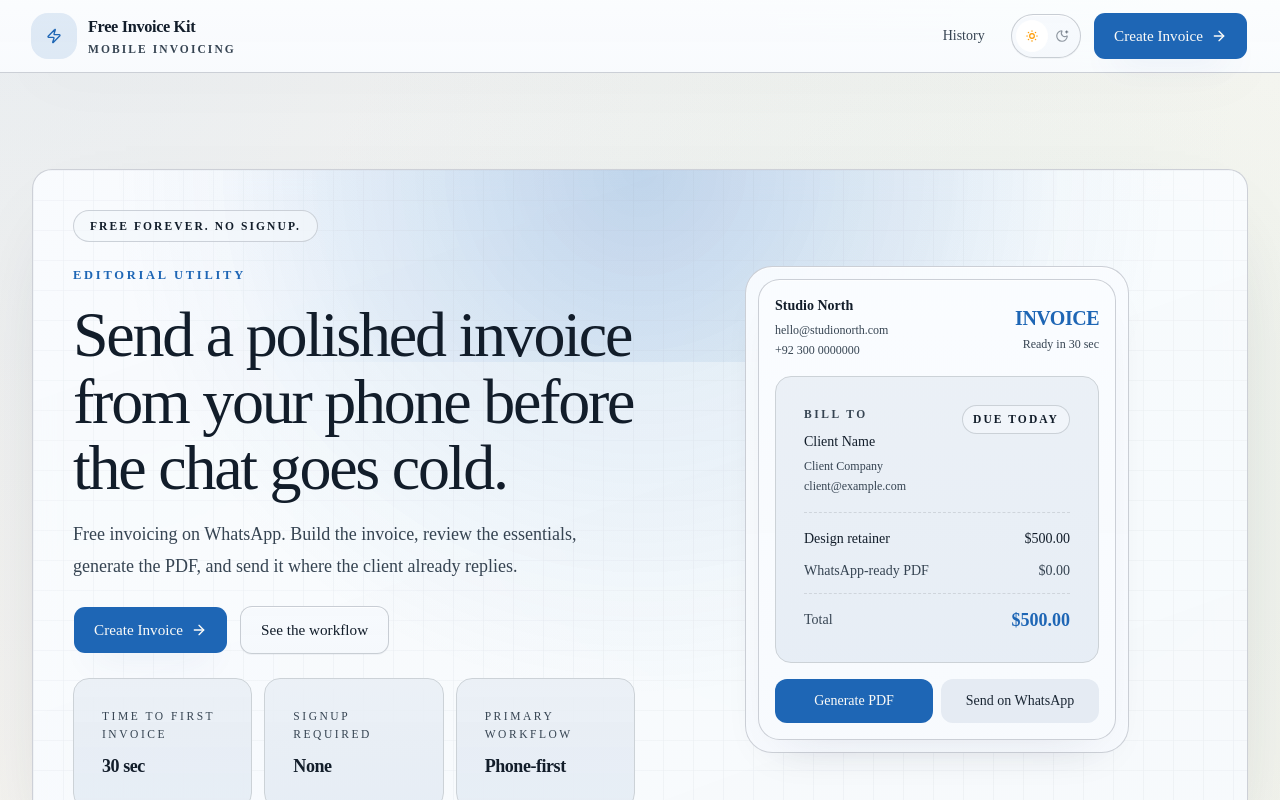
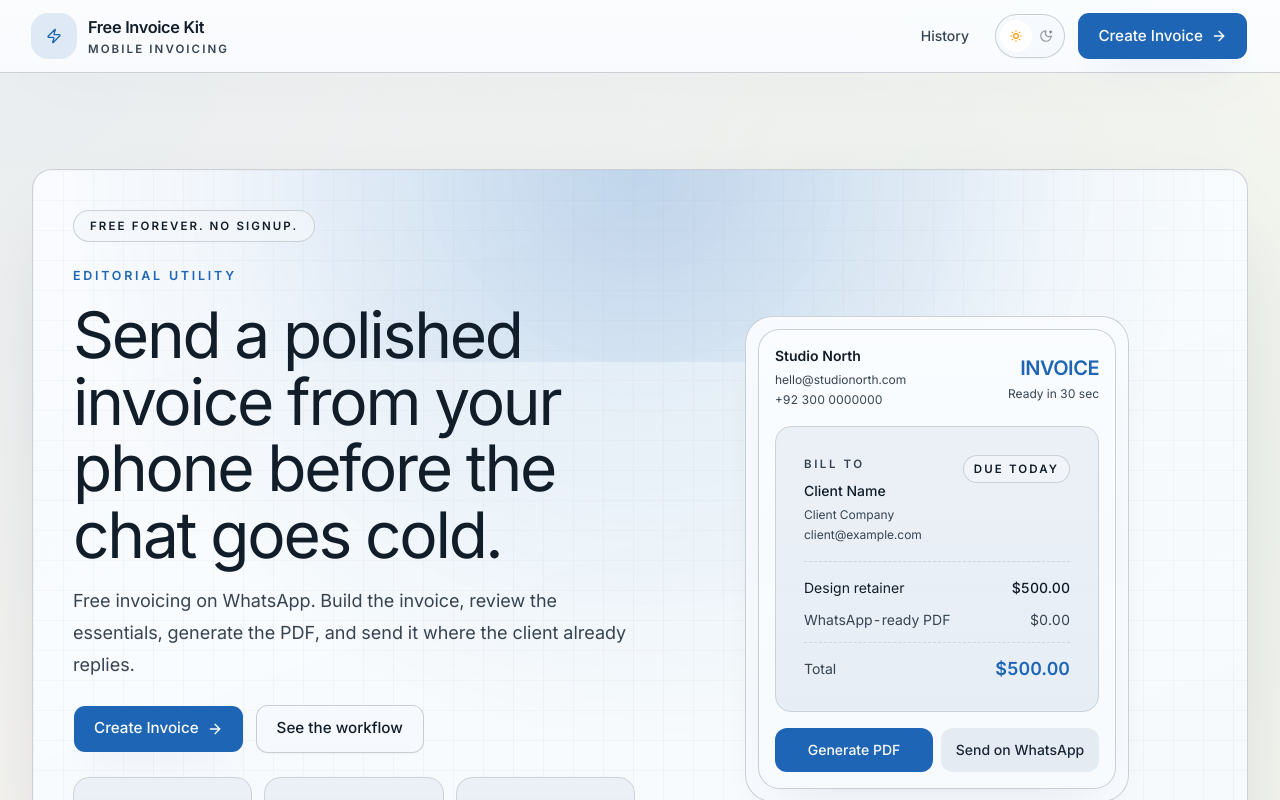
Before and after one commit to innovative-designer/qaiser-updates, a Next.js app: page / in a window 1280 px wide. Shown: the top 800 px of the page. Built offline with nearby package versions, Linux system fonts and the light colour scheme; no server answers.

Commit message:
fixed font issue

```diff
--- a/src/app/globals.css
+++ b/src/app/globals.css
@@ -10,7 +10,6 @@
   --color-background: var(--background);
   --color-foreground: var(--foreground);
   --font-sans: var(--font-inter);
-  --font-display: var(--font-inter);
   --font-mono: var(--font-geist-mono);
   --color-sidebar-ring: var(--sidebar-ring);
   --color-sidebar-border: var(--sidebar-border);
@@ -207,7 +206,7 @@
   h2,
   h3,
   [data-display='true'] {
-    font-family: var(--font-display);
+    font-family: var(--font-inter);
     letter-spacing: var(--tracking-display);
     text-wrap: balance;
   }
--- a/src/app/layout.tsx
+++ b/src/app/layout.tsx
@@ -81,7 +81,7 @@ export default function RootLayout({
   const posthogHost = process.env.NEXT_PUBLIC_POSTHOG_HOST;
 
   return (
-    <html lang="en" suppressHydrationWarning>
+    <html lang="en" className={`${inter.variable} ${geistMono.variable}`} suppressHydrationWarning>
       {posthogKey && posthogHost ? (
         <Script
           id="posthog-init"
@@ -94,7 +94,7 @@ posthog.init(${JSON.stringify(posthogKey)}, { api_host: ${JSON.stringify(posthog
           }}
         />
       ) : null}
-      <body className={`${inter.variable} ${geistMono.variable} antialiased`}>
+      <body className="antialiased">
         <SerwistProvider>
           <ThemeProvider
             attribute="class"
```
